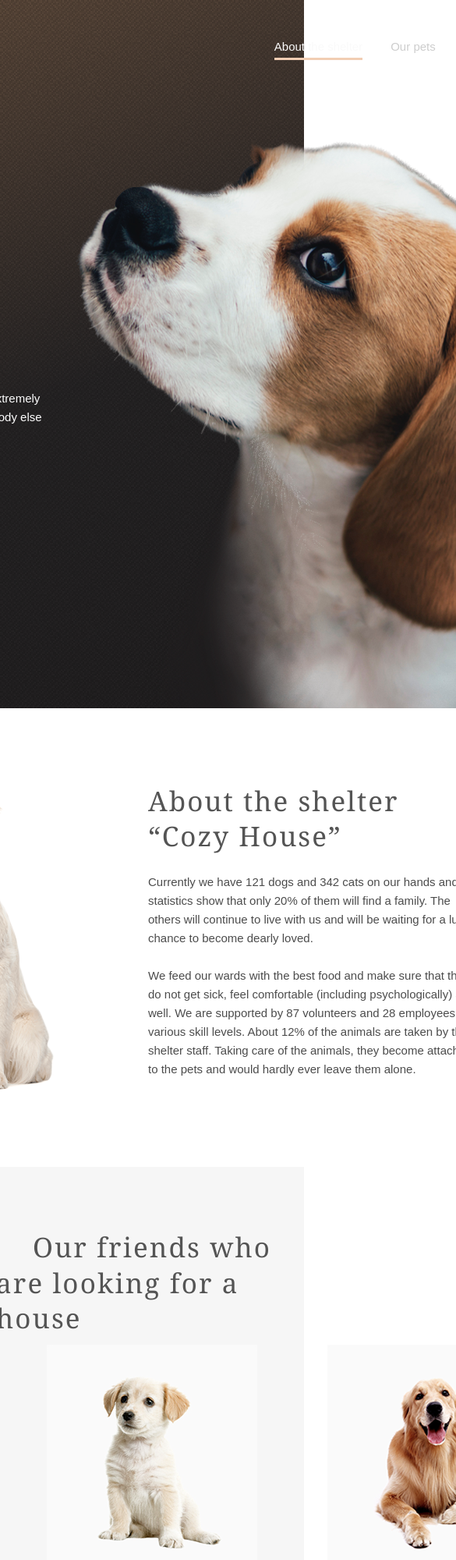
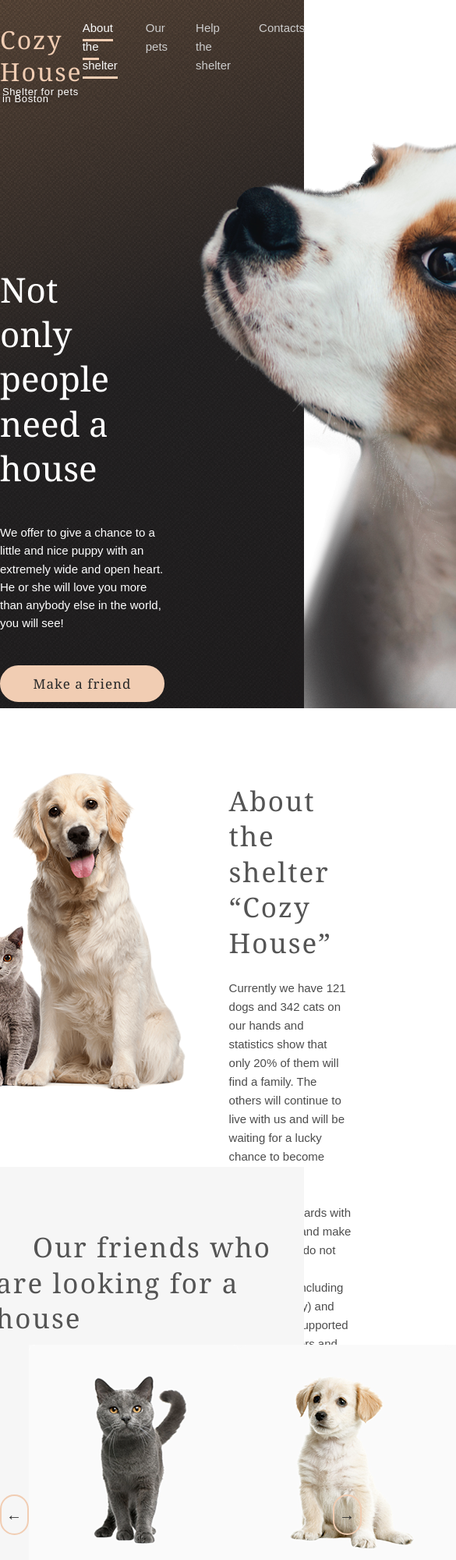
Before and after one commit to YuriyKievskiy/rsschool-shelter, a plain HTML site: page index.html in a window 390 px wide. Shown: the top 2000 px of the page at 78% size, 585 px wide, since content can reach past the window. Drawn offline with Linux system fonts and the light colour scheme.

Commit message:
init: start task Shelter-part 2. add responsive

```diff
--- a/css/style.css
+++ b/css/style.css
@@ -82,6 +82,11 @@ main{
     display: flex;
     flex-direction: column;
     align-items: center;
+    width: 100%;
+}
+
+.WidthContainer{
+    max-width: 1200px;
 }
 
 .StartScreen{
@@ -168,6 +173,7 @@ h5{
 
 header{
     height: 120px;
+    width: 100%;
 }
 
 .HeaderConteiner{
@@ -177,7 +183,7 @@ header{
     justify-content: space-between;
 
     height: 60px;
-    width: 1200px;
+    width: 100%;
 }
 
 .Logo{
@@ -231,7 +237,7 @@ nav ul{
 
 .NotOnly{
     height: 728px;
-    width: 1200px;
+    width: 100%;
     display: flex;
     flex-direction: row;
     justify-content: space-between;
@@ -282,7 +288,7 @@ nav ul{
     align-items: flex-start;
     align-content: center;
     height: 425px;
-    width: 300px;
+    max-width: 300px;
 }
 
 .AboutContainer{
@@ -291,15 +297,16 @@ nav ul{
     align-items: center;
     justify-content: center;
 
+    width: 100%;
     height: 425px;
-    width: 1200px;
-    gap: 0 120px;
+    gap: 0 14%;
 }
 
 .AboutContentContainer{
     display: flex;
     align-items: center;
     justify-content: center;
+    max-width: 430px;
 }
 
 .AboutContent{
@@ -308,7 +315,7 @@ nav ul{
     align-items: center;
 
     height: 397px;
-    width: 430px;
+    width: 100%;
     gap: 24px 0;
 }
 
@@ -341,7 +348,7 @@ nav ul{
     justify-content: space-between;
 
     height: 697px;
-    width: 1200px;
+    width: 100%;
     padding-top: 80px;
 }
 
@@ -366,7 +373,7 @@ nav ul{
     justify-content: space-between;
 
     height: 435px;
-    width: 1200px;
+    width: 100%;
 }
 
 .Carousel{
@@ -375,7 +382,8 @@ nav ul{
     align-items: center;
     justify-content: space-around;
 
-    width: 1080px;
+    max-width: 1080px;
+    width: 100%;
 }
 
 .SliderControl{
@@ -447,7 +455,7 @@ nav ul{
     justify-content: space-between;
 
     height: 431px;
-    width: 1200px;
+    width: 100%;
     padding-top: 80px;
 }
 
@@ -473,7 +481,7 @@ nav ul{
     gap: 55px 117px;
 
     height: 281px;
-    width: 1030px;
+    max-width: 1030px;
 }
 
 .HelpGridCells{
@@ -501,11 +509,12 @@ nav ul{
     display: flex;
     flex-direction: row;
     align-items: center;
-    justify-content: space-between;
+    justify-content: center;
+    gap: 0 30px;
 
     padding-top: 82px;
     height: 282px;
-    width: 915px;
+    width: 100%;
 }
 
 .DonationContentInformation{
@@ -571,7 +580,7 @@ footer{
 
 .FooterContent{
     height: 310px;
-    width: 1200px;
+    width: 100%;
     display: flex;
     flex-direction: row;
     justify-content: space-between;
--- a/index.html
+++ b/index.html
@@ -2,16 +2,15 @@
 <html lang="en">
 <head>
     <meta charset="UTF-8">
-    <meta name="viewport" content="width=device-width, initial-scale=1.0">
+    <meta name="viewport" content="width=device-width">
     <title>Shelter</title>
     <link rel="stylesheet" href="./css/style.css">
     <link rel="shortcut icon" href="./files/paw.png">
 </head>
 <body>
     <main>
-
         <div class="StartScreen" id="Main">
-            <header id="HeaderMain">
+            <header class="WidthContainer" id="HeaderMain">
                 <div class="HeaderConteiner">
                     <a href="#!" class="Logo">
                         <h1>Cozy House</h1>
@@ -27,7 +26,7 @@
                     </nav>
                 </div>
             </header>
-            <div class="NotOnly">
+            <div class="WidthContainer NotOnly">
                 <section class="Content">
                     <h2>Not only people need a house</h2>
                     <p>We offer to give a chance to a little and nice puppy with an extremely wide and open heart. He or she will love you more than anybody else in the world, you will see!</p>
@@ -39,7 +38,7 @@
             </div>
         </div>
 
-        <div class="About">
+        <div class="WidthContainer About">
             <div class="AboutContainer">
                 <div class="AboutPetsPhoto">
                     <img src="./files/Main/about-pets.png" alt="AboutPets photo">
@@ -55,7 +54,7 @@
         </div>
 
         <div class="Pets" id="Pets">
-            <div class="PetsContent">
+            <div class="WidthContainer PetsContent">
                 <section class="PetsContentHeading">
                     <h3>Our friends who</h3>
                     <h3>are looking for a house</h3>
@@ -90,7 +89,7 @@
         </div>
 
         <div class="Help" id="Help">
-            <div class="HelpContent">
+            <div class="WidthContainer HelpContent">
                 <Section class="HelpContentHeading">
                     <h3>How you can help</h3>
                     <h3>our shelter</h3>
@@ -145,7 +144,7 @@
         </div>
 
         <div class="Donation">
-            <div class="DonationContent">
+            <div class="WidthContainer DonationContent">
                 <div class="DonationDog">
                     <img src="./files/Main/donation-dog.png" alt="Dog">
                 </div>
@@ -161,7 +160,7 @@
         </div>
     </main>
     <footer>
-        <div class="FooterConteiner" id="Footer">
+        <div class="WidthContainer FooterConteiner" id="Footer">
             <div class="FooterContent">
                 <div class="FooterContntConteiner Contacts">
                     <h3>For questions and suggestions</h3>
```
